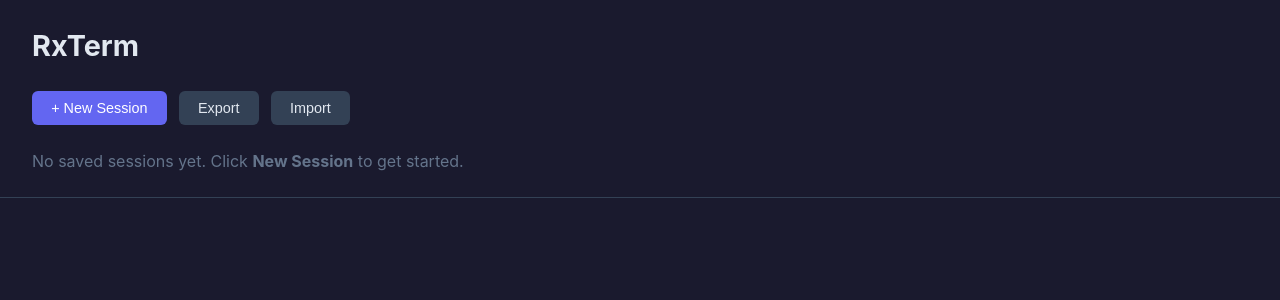
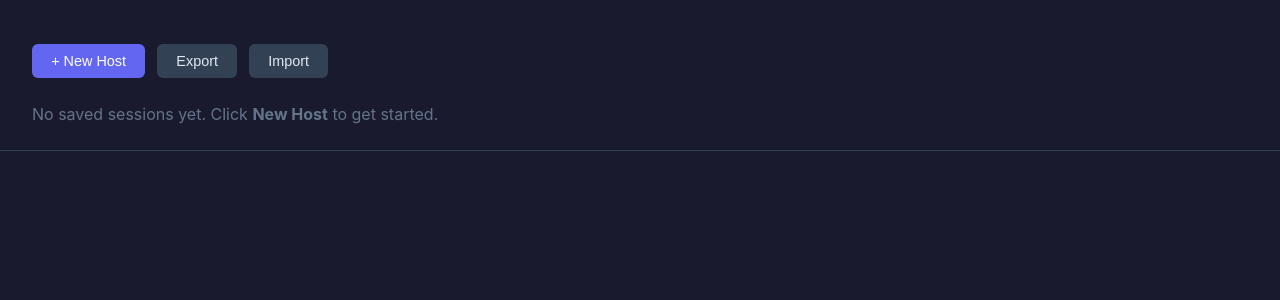
Before and after one commit to rexc-lab/RxTerm, a React (Vite) app: page / in a window 1280 px wide. Shown: the top 300 px of the page. Built offline with nearby package versions, Linux system fonts and the light colour scheme.

Commit message:
fix: update UI text for session management to reflect host terminology

```diff
--- a/src/App.tsx
+++ b/src/App.tsx
@@ -268,7 +268,7 @@ export default function App() {
     <div className="app-layout">
       {/* ─── Upper panel: session management ─── */}
       <div className="session-panel">
-        <h1>RxTerm</h1>
+
 
         {status && (
           <div
@@ -284,7 +284,7 @@ export default function App() {
           <>
             <div className="button-row">
               <button className="btn-primary" onClick={openNewForm}>
-                + New Session
+                + New Host
               </button>
               <button className="btn-secondary" onClick={handleExport}>
                 Export
--- a/src/components/SessionList.tsx
+++ b/src/components/SessionList.tsx
@@ -26,7 +26,7 @@ export default function SessionList({
   if (sessions.length === 0) {
     return (
       <p style={{ color: "#64748b", marginTop: "1.5rem" }}>
-        No saved sessions yet. Click <strong>New Session</strong> to get started.
+        No saved sessions yet. Click <strong>New Host</strong> to get started.
       </p>
     );
   }
```
